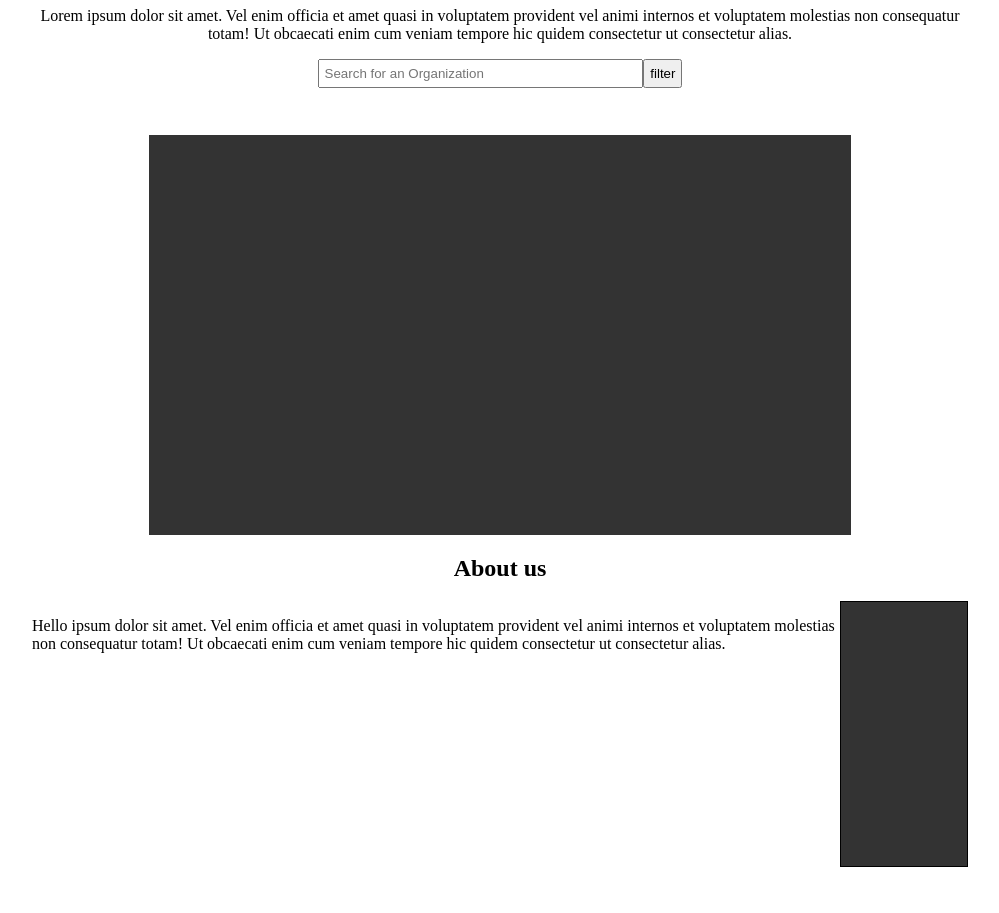
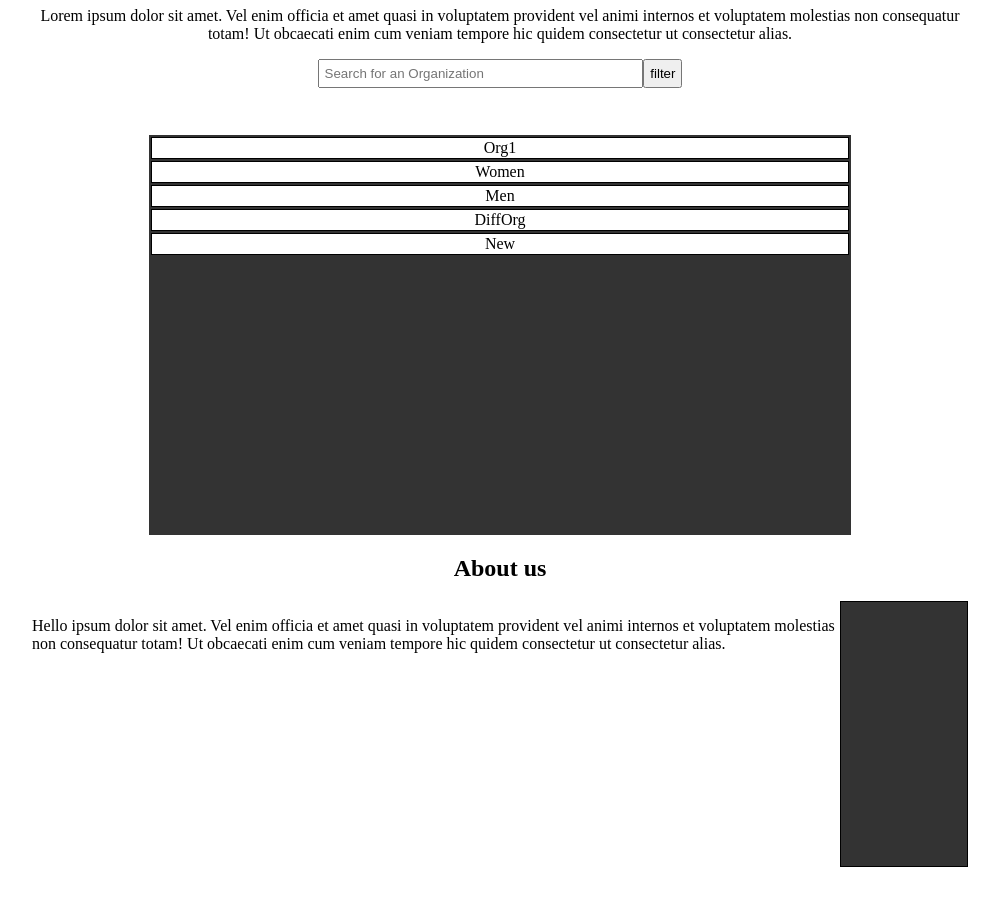
Before and after one commit to UW-INFO442-WI23/chocolatelavacake, a React (Create React App) app: page / in a window 1280 px wide. Shown: the part 1420-2333 px from the top of the page, without its empty margins (140-1139 px from the left). Built offline with nearby package versions, Linux system fonts and the light colour scheme.

Commit message:
Started working on search feature

```diff
--- a/src/Components/GetInvolved/mission.js
+++ b/src/Components/GetInvolved/mission.js
@@ -1,5 +1,6 @@
+
 import React from 'react';
-
+import {useState} from "react";
 
 export default function Mission(props) {
 
@@ -8,6 +9,46 @@ export default function Mission(props) {
     // create drop down menu
     // create filter options
     // filter function
+    let testArray = [
+        {"name":"Org1"},
+        {"name":"Women"},
+        {"name":"Men"},
+        {"name":"DiffOrg"},
+        {"name":"New"},
+    ]
+    // let orgArray = [...props.data];
+    const [textContent, setTextContent] = useState("");
+    let rows = results(testArray);
+    let testString = "Men";
+    console.log(testString.toLowerCase().includes("men"));
+    const handleChange = (event) => {
+        let data = [...testArray];
+        const typedContent = event.target.value;
+        setTextContent(typedContent);
+        console.log(typedContent);
+        data = data.filter((org) => {
+            let name = org.name;
+            console.log("checking: " + name.toUpperCase() + " " + name.includes(textContent.toUpperCase()));
+            return (name.toUpperCase().includes(textContent.toUpperCase()));
+        });
+        rows = results(data);
+    }
+
+    function results(data) {
+        data = data.map((org) => {
+            let row = (
+                <tr key = {org.name}>
+                    <td>
+                        {org.name}
+                    </td>
+                </tr>
+            );
+            return row;
+        })
+        return data;
+    }
+
+
     return(
         <div className='container-mission'>
             <h2>
@@ -17,13 +58,17 @@ export default function Mission(props) {
                 Lorem ipsum dolor sit amet. Vel enim officia et amet quasi in voluptatem provident vel animi internos et voluptatem molestias non consequatur totam! Ut obcaecati enim cum veniam tempore hic quidem consectetur ut consectetur alias.
             </p>
             <div className='search-filter'>
-                <input className='search' placeholder="Search for an Organization" />
+                <input className='search' placeholder="Search for an Organization"  value={textContent} onChange={handleChange}/>
                 <button className='filter'>
                     filter
                 </button>
             </div>
             <div className='org'>
-
+                <table>
+                    <tbody>
+                        {rows}
+                    </tbody>
+                </table>
             </div>
         </div>
     )
--- a/src/index.css
+++ b/src/index.css
@@ -146,6 +146,16 @@ a:hover::before {
         width: 75%;
     }
 
+    table {
+        width: 100%;
+    }
+
+    td {
+        background-color: white;
+        border: 1px solid black;
+        text-align: center;
+    }
+
     /* search */
 
     .search-filter {
```
